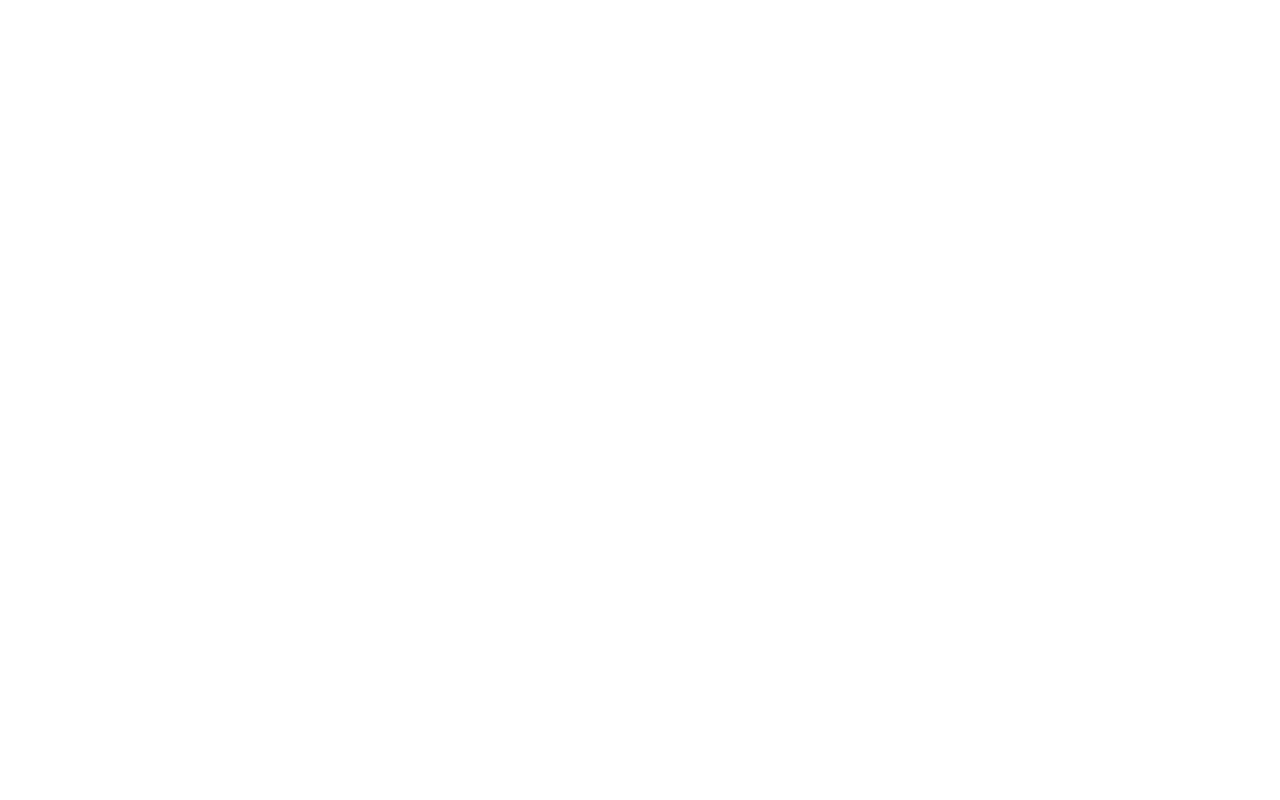
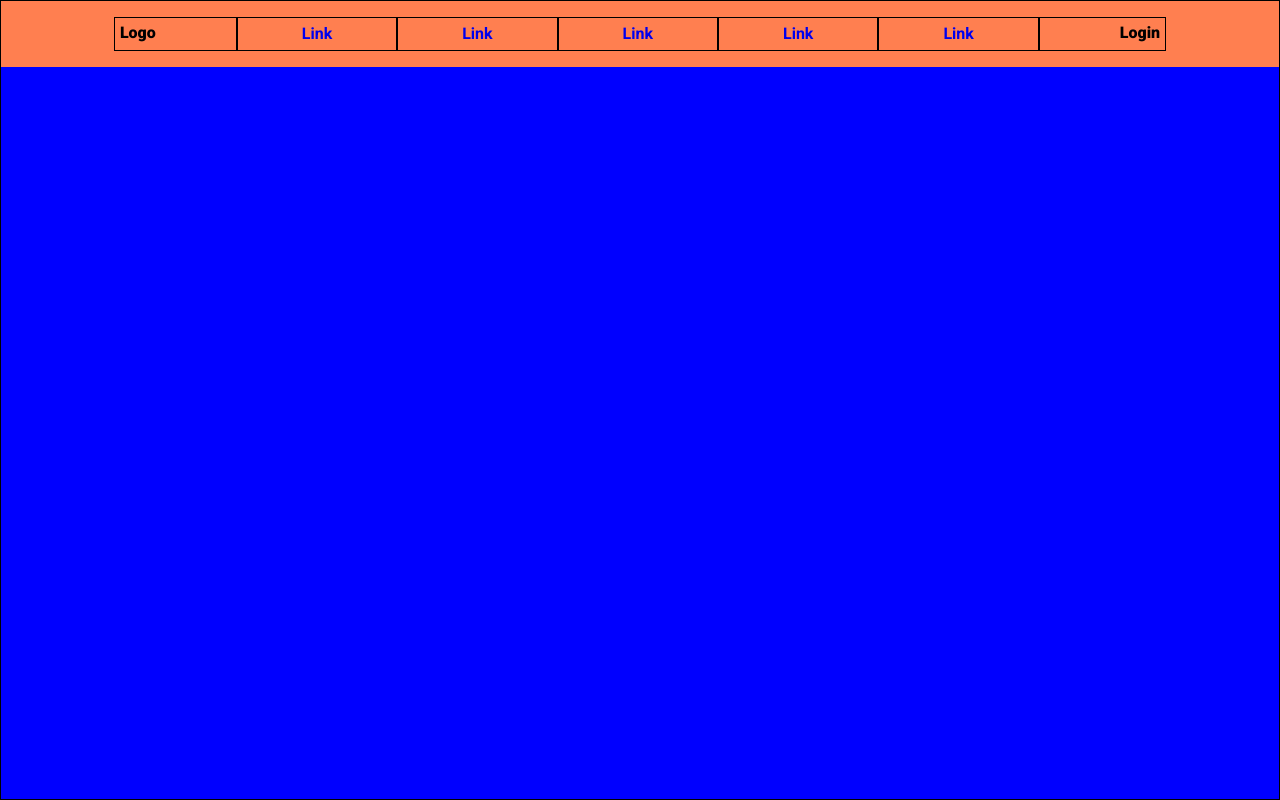
Before and after one commit to lucaruboni/htmlcss-struttura-discord, a plain HTML site: page index.html in a window 1280 px wide. Drawn offline with Linux system fonts and the light colour scheme.

Commit message:
[add] semantic tag

```diff
--- a/assets/css/style.css
+++ b/assets/css/style.css
@@ -4,3 +4,89 @@
     margin: 0;
     padding: 0;
 }
+
+#flex_container{
+    display: flex;
+    justify-content:center ;
+
+}
+
+.nav_flexbox{
+    display: flex;
+}
+
+.debug_header{
+    background-color: blue;
+    height: 800px;
+    border: 1px solid black;
+    box-shadow: 0 0 10px;
+}
+
+.debug_header_menu{
+    background-color: coral;
+
+}
+
+.debug_border{
+    border: 1px solid black;
+    display: inline-block;
+    float: left;
+
+}
+
+.app_header{
+    width: 1600px;
+    font-family: 'Roboto', sans-serif;
+}
+
+.header_flexbox{
+    display: flex;
+    flex-direction: column;
+}
+
+.header_clearfix::after{
+    content: "";
+    display: table;
+    clear: both;
+}
+
+.header_menu_flexbox{
+    display: flex;
+    justify-content: center;
+    width: auto;
+
+}
+
+.nav_link{
+    padding: 0.4rem 4rem;
+    text-decoration: none;
+    font-weight: 600;
+}
+
+.header_menu{
+    padding: 1rem;
+}
+
+.logo_login{
+    font-size: 1rem ;
+    line-height: 29px;
+}
+
+.logo_flexbox{
+    display: flex;
+    flex-direction: column;
+
+}
+
+.sx_text{
+    padding-right: 5rem;
+    padding-left: 0.3rem;
+    font-weight: 800;
+
+}
+
+.dx_text{
+    padding-left: 5rem;
+    padding-right: 0.3rem;
+    font-weight: 800;
+}
--- a/index.html
+++ b/index.html
@@ -4,10 +4,53 @@
     <meta charset="UTF-8">
     <meta http-equiv="X-UA-Compatible" content="IE=edge">
     <meta name="viewport" content="width=device-width, initial-scale=1.0">
+    <link rel="preconnect" href="https://fonts.googleapis.com">
+    <link rel="preconnect" href="https://fonts.gstatic.com" crossorigin>
+    <link href="https://fonts.googleapis.com/css2?family=Roboto:wght@100;300;400;500;700;900&display=swap" rel="stylesheet">
+
+    <title>discord</title>
     <link rel="stylesheet" href="./assets/css/style.css">
-    <title>discord</title>
+
 </head>
 <body>
+    <div class="body_container">
+        <div id="flex_container">
+            <header class="app_header debug_header header_flexbox header_clearfix">
+                <section class="header_menu debug_header_menu header_menu_flexbox">
+                    <div class="logo padding debug_border logo_flexbox">
+                        <h2 class="logo_login sx_text">Logo</h2>
 
+                    </div>
+                    <nav id="header_nav nav_flexbox">
+                        <a href="#" class="nav_link pl pr debug_border">Link</a>
+                        <a href="#" class="nav_link pl pr debug_border">Link</a>
+                        <a href="#" class="nav_link pl pr debug_border">Link</a>
+                        <a href="#" class="nav_link pl pr debug_border">Link</a>
+                        <a href="#" class="nav_link pl pr debug_border">Link</a>
+                    </nav>
+                    <div class="login padding debug_border flexbox">
+                        <h2 class="logo_login dx_text">Login</h2>
+                    </div>
+                </section>
+                <section id="header_section">
+
+                </section>
+            </header>
+            <!-- /.app_header -->
+            <main class="app_main">
+
+            </main>
+            <!-- /.app_main -->
+            <footer class="app_footer">
+                <div class="secondary_footer">
+
+                </div>
+                <!-- /.secondary_footer -->
+            </footer>
+            <!-- /.app_footer -->
+        </div>
+        <!-- /.flex-container -->
+    </div>
+    <!-- /.body_container -->
 </body>
 </html>
```
